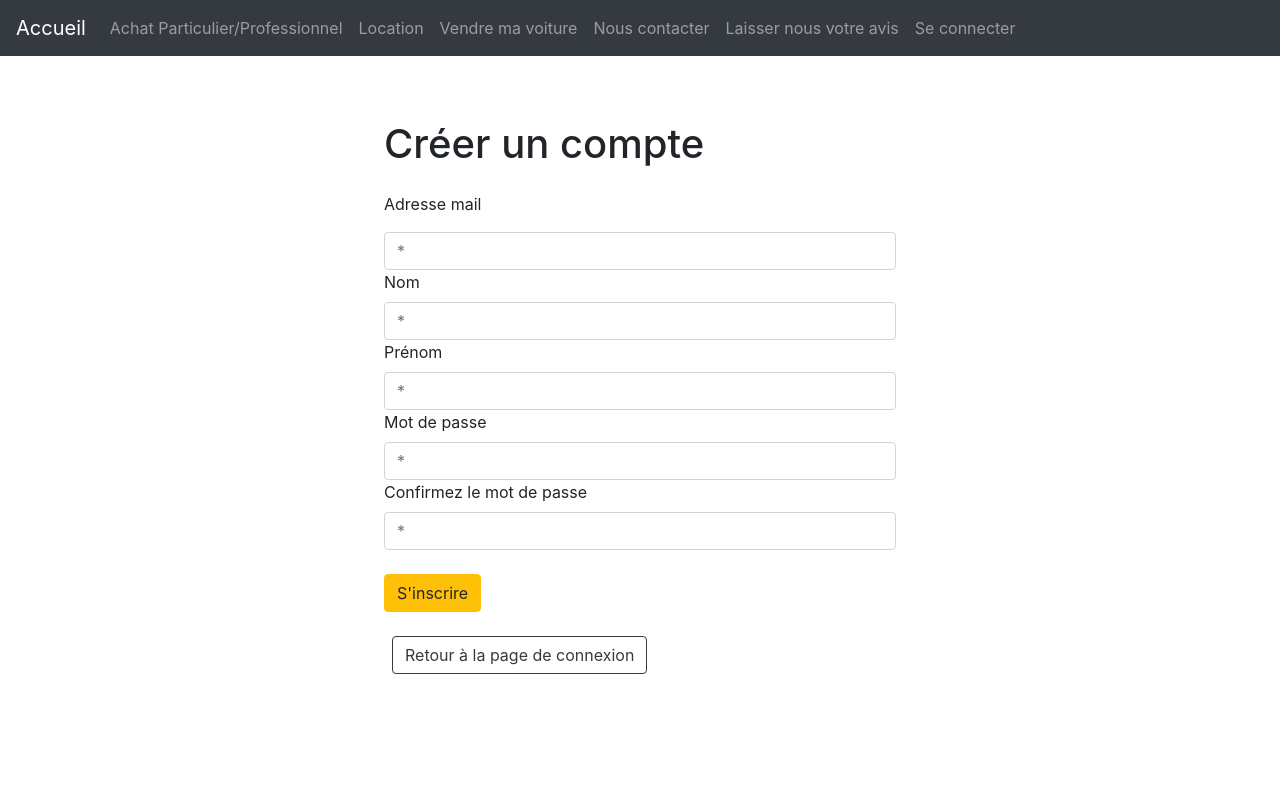
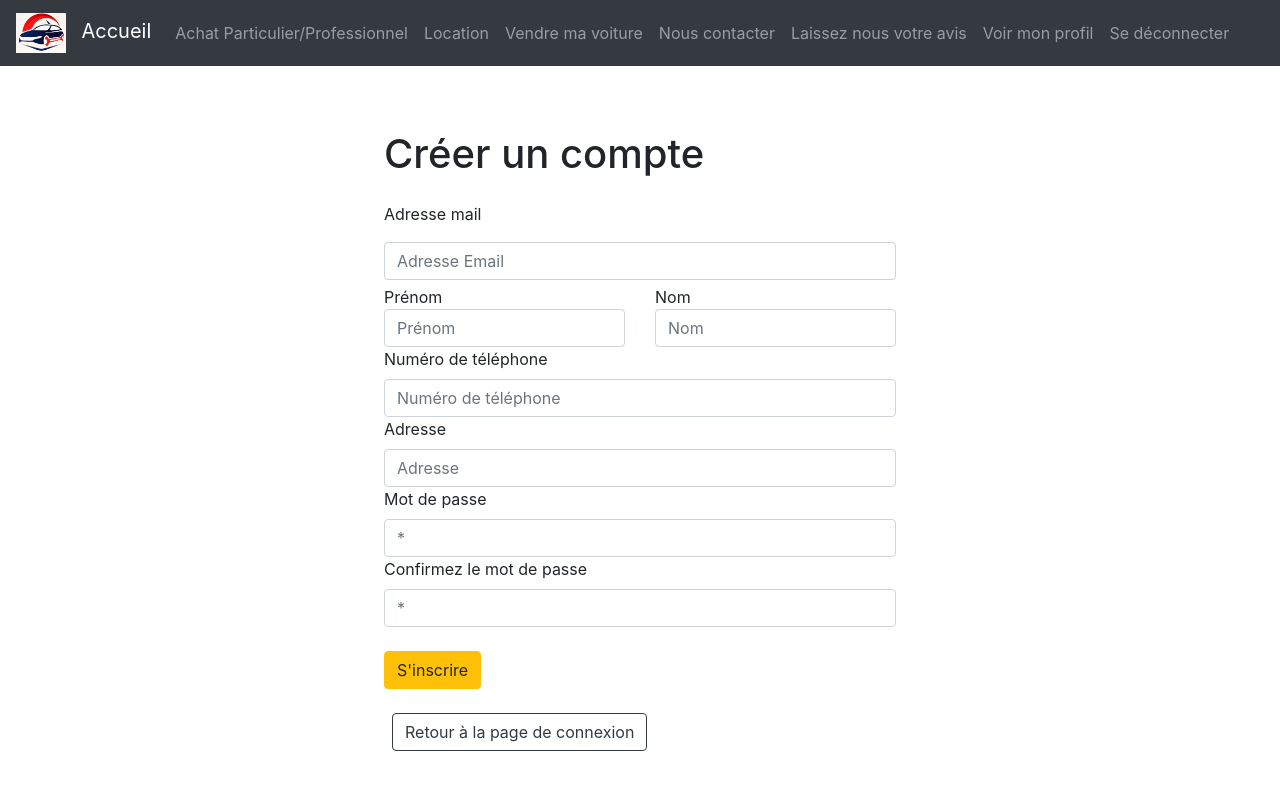
Before and after one commit to tomiboul/Notre-project-techno-web, a FastAPI app: page /users/signin in a window 1280 px wide. Run offline with FastAPI, Linux system fonts and the light colour scheme; parts of the project's set-up code (start-up, migrations or seed data) failed here and were passed over.

Commit message:
profil + connexion et inscription
ya co un ou deux prob mais c bientot fonctionnel, vous pouvez deja créer vos comptes

```diff
--- a/app/route/users.py
+++ b/app/route/users.py
@@ -5,7 +5,7 @@ from fastapi.templating import Jinja2Templates
 from app.login_manager import login_manager
 from app.services.users import get_user_by_email, get_all_users
 from app.schemas.users import UserSchema
-from fastapi.responses import HTMLResponse
+from fastapi.responses import HTMLResponse, JSONResponse
 from pydantic import ValidationError
 from fastapi.responses import RedirectResponse
 import app.services.users as services
@@ -31,6 +31,7 @@ def login_route(
     hashed_password = hashlib.sha3_256(encoded_password).hexdigest()
 
     user = get_user_by_email(email)
+
     if user is None or user.hashed_password != hashed_password:
         return HTTPException(
             status_code=status.HTTP_401_UNAUTHORIZED,
@@ -104,7 +105,8 @@ def signin(request : Request, name : Annotated[str, Form()], firstname: Annotate
                     "hashed_password" : hashed_password,
                     "admin" : False,
                     "phone" : phone,
-                    "adresse" : adresse
+                    "adresse" : adresse,
+                    "blocked" : False
                 }
                 try:
                     user_data = UserSchema.model_validate(new_user_data)
--- a/templates/base.html
+++ b/templates/base.html
@@ -5,7 +5,7 @@
 <head>
     {% block title %}
     <title> Bomel et compagnie </title>
-    <link rel="website icon" type="png" href="images/logoConcessionnaire.png">
+    <link rel="website icon" type="png" href="/static/logoConcessionnaire.png">
     {% endblock %}
     <link rel="stylesheet" href="/static/style.css">
     <link rel="stylesheet" href="https://cdn.jsdelivr.net/npm/bootstrap@4.0.0/dist/css/bootstrap.min.css" integrity="sha384-Gn5384xqQ1aoWXA+058RXPxPg6fy4IWvTNh0E263XmFcJlSAwiGgFAW/dAiS6JXm" crossorigin="anonymous">
@@ -14,7 +14,8 @@
 <body class="bodychanges">
 
 <nav class="navbar navbar-expand-md navbar-dark bg-dark py-2">
-    <a class="navbar-brand" href="#">
+    <a class="navbar-brand" href="/autres/home">
+        <img src="/static/logoConcessionnaire.png" alt="Logo" style="height: 40px; width: auto; margin-right: 10px;">
         Accueil
     </a>
     <button class="navbar-toggler" type="button" data-toggle="collapse" data-target="#navbarNavAltMarkup" aria-controls="navbarNavAltMarkup" aria-expanded="false" aria-label="Toggle navigation">
@@ -26,9 +27,14 @@
         <a class="nav-item nav-link" href="#"> Location </a>
         <a class="nav-item nav-link" href="#"> Vendre ma voiture </a>
         <a class="nav-item nav-link" href="#"> Nous contacter </a>
-        <a class="nav-item nav-link" href="#"> Laisser nous votre avis </a>
+        <a class="nav-item nav-link" href="#"> Laissez nous votre avis </a>
 
-        <a class="nav-item nav-link" href="#"> Se connecter </a>
+        {%if current_user is none %}
+        <a class="nav-item nav-link" href="/users/login"> Se connecter </a>
+        {%else%}
+        <a class="nav-item nav-link" href="/users/me"> Voir mon profil </a>
+        <a class="nav-item nav-link" href="/users/logout" style="text-align: right;"> Se déconnecter </a>
+        {%endif%}
       </div>
     </div>
 </nav>
--- a/templates/signin.html
+++ b/templates/signin.html
@@ -8,15 +8,25 @@
 
         <h1>Créer un compte</h1>
 
+        <label for="email" class="my-3">Adresse mail </label>
+        <input type="text" class="form-control" id="email" name="email" placeholder="Adresse Email" value="" />
 
-        <label for="email" class="my-3">Adresse mail </label>
-        <input type="text" class="form-control" id="email" name="email" placeholder="*" value="" />
+        <div class="row" style="margin-top: 1%;">
+            <div class="col">
+              Prénom
+              <input type="text" class="form-control" name="firstname" placeholder="Prénom" id="firstname">
+            </div>
+            <div class="col">
+              Nom
+              <input type="text" class="form-control" name ="name"placeholder="Nom" id="name" value="">
+            </div>
+        </div>
 
-        <label for="name">Nom </label>
-        <input type="text" class="form-control" id="name" name="name" placeholder="*" value="" />
+        <label for="phone">Numéro de téléphone</label>
+        <input type="tel" class="form-control" id="phone" name="phone" placeholder ="Numéro de téléphone" value ="" />
 
-        <label for="firstname">Prénom </label>
-        <input type="text" class="form-control" id="firstname" name="firstname" placeholder="*" value ="" />
+        <label for="adresse">Adresse</label>
+        <input type="text" class="form-control" id="adresse" name="adresse" placeholder ="Adresse" value ="" />
 
         <label for="password">Mot de passe</label>
         <input type="text" class="form-control" id="password" name="password" placeholder ="*" value ="" />
```
Also changed, not shown: app/services/users.py (+18 -15 lines), templates/logout.html (added, +19 -0 lines), templates/profil.html (added, +22 -0 lines), app/schemas/users.py (line endings or trailing spaces), data/db.sqlite, data/dbold.sqlite (added).
